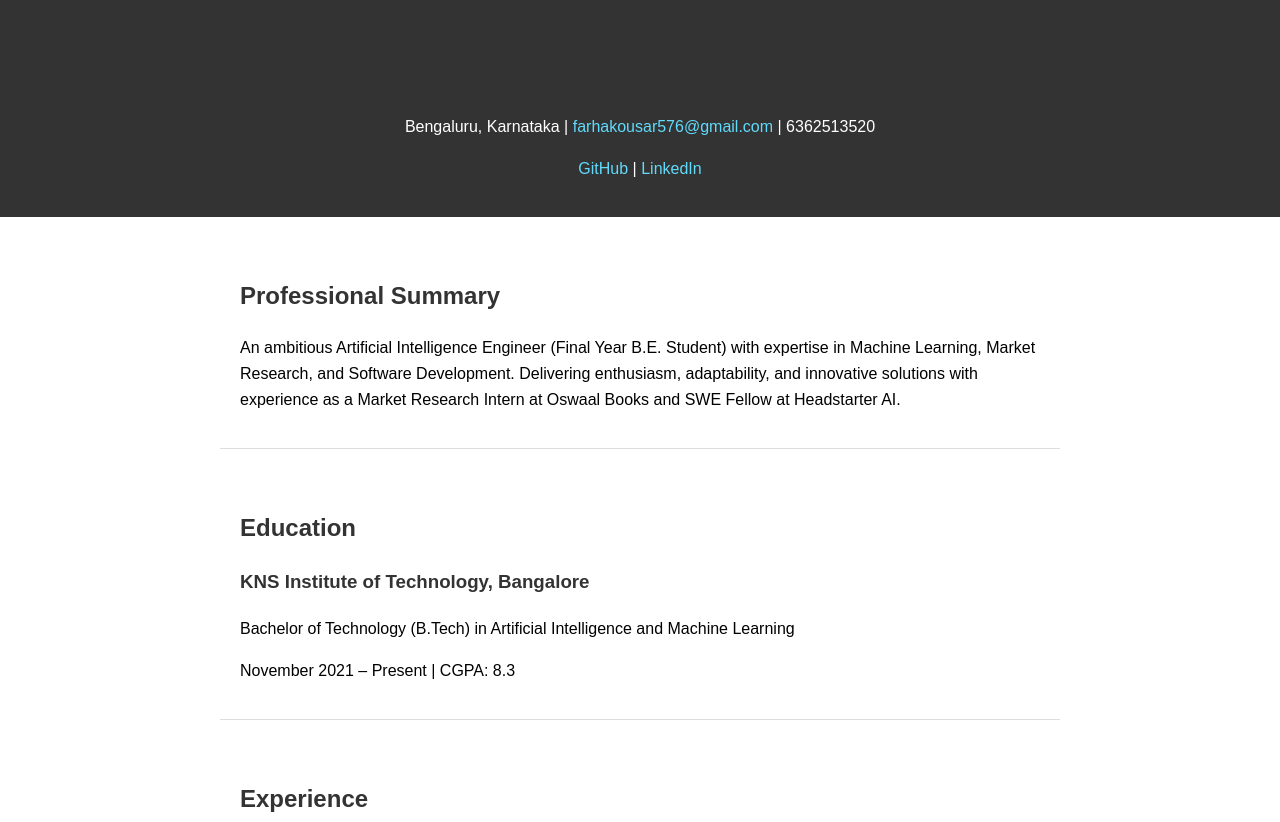
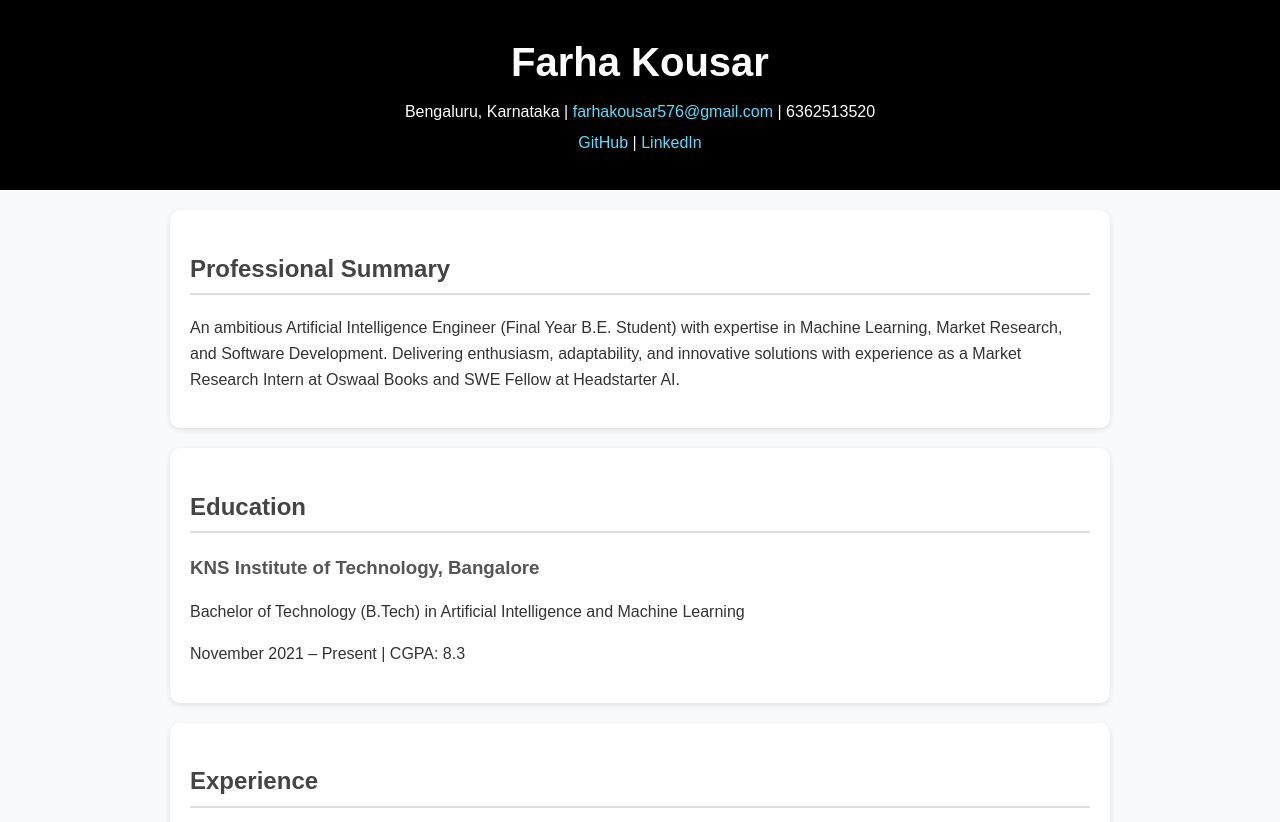
Before and after one commit to FarhaKousar1601/Resume, a plain HTML site: page index.html in a window 1280 px wide. Shown: the top 822 px of the page. Drawn offline with Linux system fonts and the light colour scheme.

Commit message:
Update style.css

```diff
--- a/style.css
+++ b/style.css
@@ -1,15 +1,29 @@
+/* General Styles */
 body {
     font-family: Arial, sans-serif;
     margin: 0;
     padding: 0;
+    background-color: #f8f9fa;
     line-height: 1.6;
+    color: #333;
 }
 
+/* Header Section */
 header {
     text-align: center;
-    background: #333;
-    color: white;
-    padding: 20px 0;
+    background: #000;
+    color: #fff;
+    padding: 30px 10px;
+    margin-bottom: 20px;
+}
+
+header h1 {
+    margin: 0;
+    font-size: 2.5rem;
+}
+
+header p {
+    margin: 5px 0;
 }
 
 header a {
@@ -17,18 +31,37 @@ header a {
     text-decoration: none;
 }
 
+header a:hover {
+    text-decoration: underline;
+}
+
+/* Section Styles */
 section {
     margin: 20px auto;
     padding: 20px;
-    max-width: 800px;
-    border-bottom: 1px solid #ddd;
+    max-width: 900px;
+    background: #fff;
+    border-radius: 10px;
+    box-shadow: 0 2px 5px rgba(0, 0, 0, 0.1);
 }
 
-h1, h2, h3 {
-    color: #333;
+h2 {
+    border-bottom: 2px solid #ddd;
+    padding-bottom: 5px;
+    color: #444;
 }
 
+h3 {
+    margin: 10px 0 5px;
+    color: #555;
+}
+
+/* List Styles */
 ul {
     list-style-type: square;
     padding-left: 20px;
 }
+
+ul li {
+    margin-bottom: 5px;
+}
```
